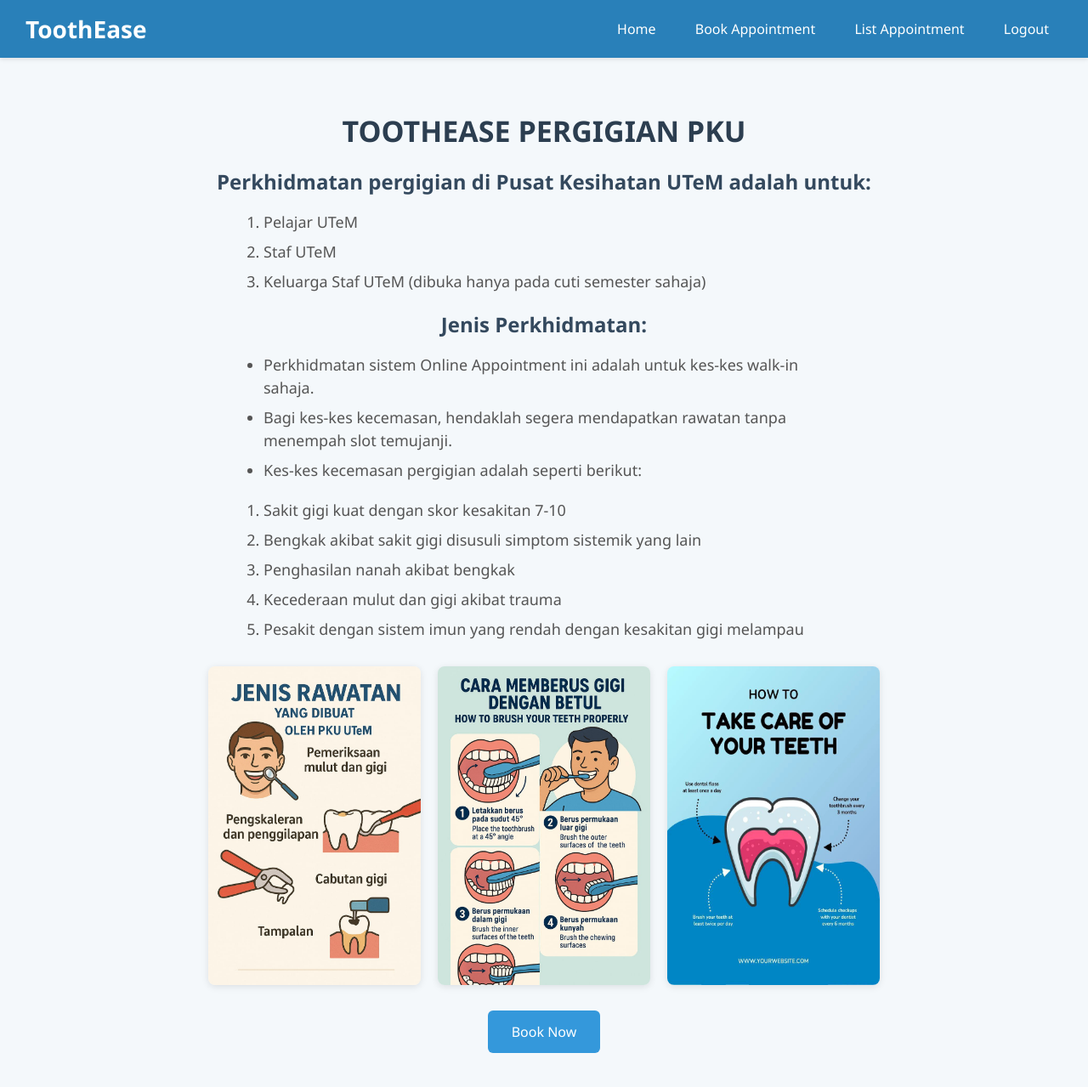
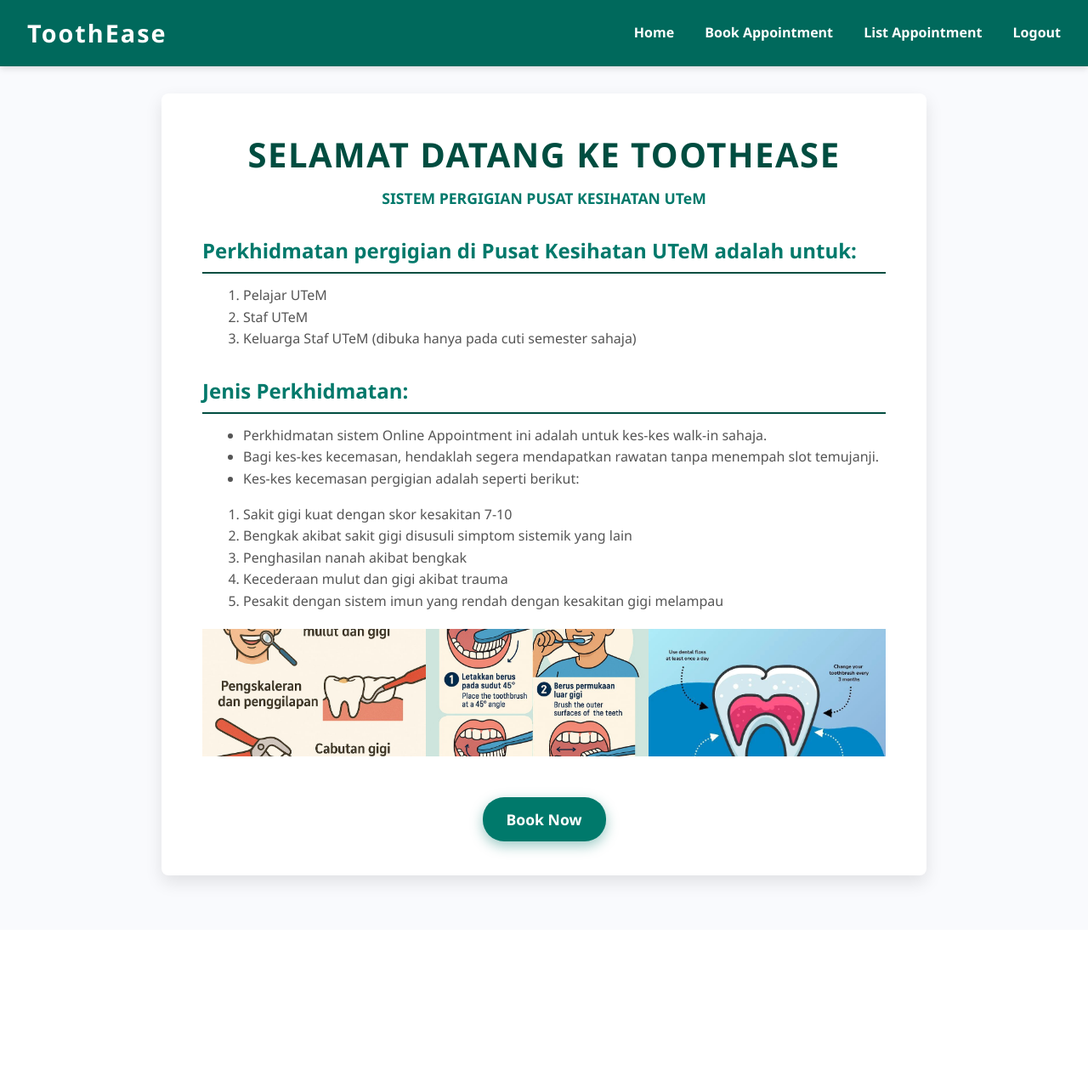
Before and after one commit to alifhiynn/Test-Toothease-, a PHP site: page /home.php in a window 1280 px wide. Shown: the whole page at 85% size. After the commit the page ends 1044 px from the top, so only its background shows below. Run offline with PHP 8.4, Linux system fonts and the light colour scheme.

Commit message:
kemaskan coding

```diff
--- a/home.php
+++ b/home.php
@@ -3,131 +3,178 @@
 <head>
   <meta charset="UTF-8" />
   <title>ToothEase Home</title>
+
   <style>
+  /* Reset dan base */
 * {
+  margin: 0;
+  padding: 0;
   box-sizing: border-box;
 }
 
 body {
-      margin: 0;
   font-family: 'Segoe UI', Tahoma, Geneva, Verdana, sans-serif;
-      background: #f4f8fb;
+  background: #f9fafd;
+  color: #333;
+  line-height: 1.6;
 }
 
 /* Navbar */
 .navbar {
-      background-color: #2980b9;
-      padding: 15px 30px;
+  background-color: #00695c; /* hijau gelap */
+  color: white;
   display: flex;
   justify-content: space-between;
   align-items: center;
-      box-shadow: 0 2px 5px rgba(0,0,0,0.1);
+  padding: 1rem 2rem;
+  box-shadow: 0 2px 8px rgb(0 0 0 / 0.15);
+  position: sticky;
+  top: 0;
+  z-index: 1000;
 }
 
 .navbar h1 {
-      color: white;
-      margin: 0;
-      font-size: 28px;
+  font-weight: 700;
+  font-size: 1.8rem;
+  letter-spacing: 2px;
 }
 
 .nav-links a {
   color: white;
   text-decoration: none;
-      padding: 10px 16px;
-      margin-left: 10px;
-      border-radius: 5px;
-      transition: background 0.3s;
+  margin-left: 2rem;
+  font-weight: 600;
+  transition: color 0.3s ease;
+  font-size: 1rem;
 }
 
 .nav-links a:hover {
-      background-color: #1f5f89;
+  color: #80cbc4; /* hijau muda */
 }
 
 /* Main content */
 .content {
-      padding: 40px 20px;
+  max-width: 900px;
+  margin: 2rem auto 4rem auto;
+  background: white;
+  padding: 2.5rem 3rem;
+  border-radius: 8px;
+  box-shadow: 0 8px 20px rgb(0 0 0 / 0.1);
+}
+
+.header-box h1 {
+  color: #004d40;
+  font-size: 2.5rem;
+  margin-bottom: 0.3rem;
+  font-weight: 800;
+  letter-spacing: 1.5px;
   text-align: center;
 }
 
-    .content h1 {
-      font-size: 34px;
-      color: #2c3e50;
-      margin-bottom: 20px;
+.header-box label {
+  display: block;
+  text-align: center;
+  font-size: 1.1rem;
+  color: #00796b;
+  margin-bottom: 1.5rem;
+  font-weight: 600;
 }
 
-    .content h2 {
-      font-size: 24px;
-      color: #34495e;
-      margin: 20px 0 10px;
+h2 {
+  color: #00796b;
+  font-size: 1.5rem;
+  margin-top: 1.8rem;
+  margin-bottom: 0.8rem;
+  font-weight: 700;
+  border-bottom: 2px solid #004d40;
+  padding-bottom: 6px;
 }
 
-    .content h3 {
-      font-size: 18px;
-      color: #555;
-      font-weight: normal;
+h3 {
+  margin-left: 1rem;
+  margin-bottom: 1.2rem;
+  font-weight: 500;
+  color: #444;
 }
 
-    .content ol,
-    .content ul {
-      text-align: left;
-      max-width: 700px;
-      margin: 0 auto 20px;
-      padding-left: 20px;
+ol, ul {
+  margin-left: 2rem;
+  margin-bottom: 1rem;
+  color: #555;
+  font-size: 1rem;
 }
 
-    .content li {
-      margin-bottom: 8px;
-      line-height: 1.5;
-    }
-
+/* Image gallery - disusun melintang, penuh lebar, tiada gap */
 .image-gallery {
   display: flex;
-      justify-content: center;
-      flex-wrap: wrap;
-      gap: 20px;
-      margin-top: 30px;
+  flex-wrap: nowrap;       /* melintang tanpa baris baru */
+  width: 100%;             /* penuh lebar container */
+  margin: 0;               /* tiada margin luar */
+  padding: 0;              /* tiada padding luar */
+  overflow-x: auto;        /* scroll jika gambar tak muat */
 }
 
 .image-gallery img {
-      width: 250px;
-      height: auto;
-      border-radius: 8px;
-      box-shadow: 0 2px 8px rgba(0,0,0,0.1);
+  flex: 1 1 auto;          /* sama rata */
+  max-height: 150px;       /* tinggi gambar kecil */
+  width: auto;             /* maintain aspect ratio */
+  object-fit: cover;       /* crop kalau perlu */
+  border-radius: 0;        /* buang border radius */
+  box-shadow: none;        /* tiada bayang */
+  margin: 0;               /* tiada jarak antara gambar */
+  cursor: pointer;
+  transition: transform 0.3s ease;
+}
+
+.image-gallery img:hover {
+  transform: scale(1.05);
 }
 
 /* Button */
 .btn {
-      display: inline-block;
-      background-color: #3498db;
+  display: block;
+  width: max-content;
+  background-color: #00796b;
   color: white;
-      padding: 14px 28px;
-      font-size: 16px;
-      border: none;
-      border-radius: 6px;
-      cursor: pointer;
-      margin-top: 30px;
   text-decoration: none;
-      transition: background 0.3s;
+  padding: 12px 28px;
+  border-radius: 25px;
+  font-weight: 700;
+  font-size: 1.1rem;
+  margin: 3rem auto 0 auto;
+  box-shadow: 0 5px 15px rgb(0 121 107 / 0.4);
+  transition: background-color 0.3s ease, box-shadow 0.3s ease;
+  text-align: center;
 }
 
 .btn:hover {
-      background-color: #2471a3;
+  background-color: #004d40;
+  box-shadow: 0 8px 20px rgb(0 77 64 / 0.6);
 }
 
+/* Responsive */
 @media (max-width: 768px) {
   .navbar {
     flex-direction: column;
     align-items: flex-start;
   }
+
   .nav-links {
-        margin-top: 10px;
+    margin-top: 0.8rem;
   }
+
   .image-gallery {
-        flex-direction: column;
-        align-items: center;
+    flex-wrap: nowrap;
+    overflow-x: auto;
+  }
+
+  .image-gallery img {
+    max-height: 120px;
   }
 }
+
   </style>
+
 </head>
 
 <body>
@@ -136,7 +183,7 @@
   <div class="navbar">
     <h1>ToothEase</h1>
     <div class="nav-links">
-      <a href="homepage.php">Home</a>
+      <a href="home.php">Home</a>
       <a href="appointment.php">Book Appointment</a>
       <a href="listappointment.php">List Appointment</a>
       <a href="logout.php">Logout</a>
@@ -145,7 +192,9 @@
 
   <!-- Main Content -->
   <div class="content">
-    <h1>TOOTHEASE PERGIGIAN PKU</h1>
+    <div class="header-box">
+    <h1>SELAMAT DATANG KE TOOTHEASE</h1>
+    <label>SISTEM PERGIGIAN PUSAT KESIHATAN UTeM</label>
 
     <h2>Perkhidmatan pergigian di Pusat Kesihatan UTeM adalah untuk:</h2>
     <h3>
```
Lines whose indentation alone changed are shown as unchanged.
